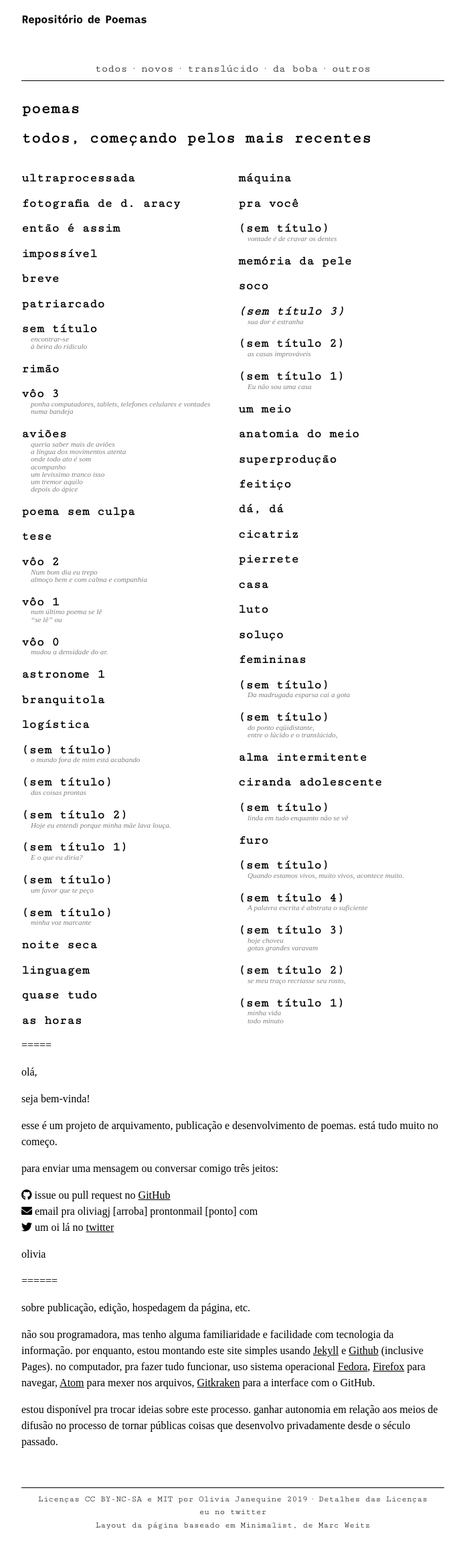
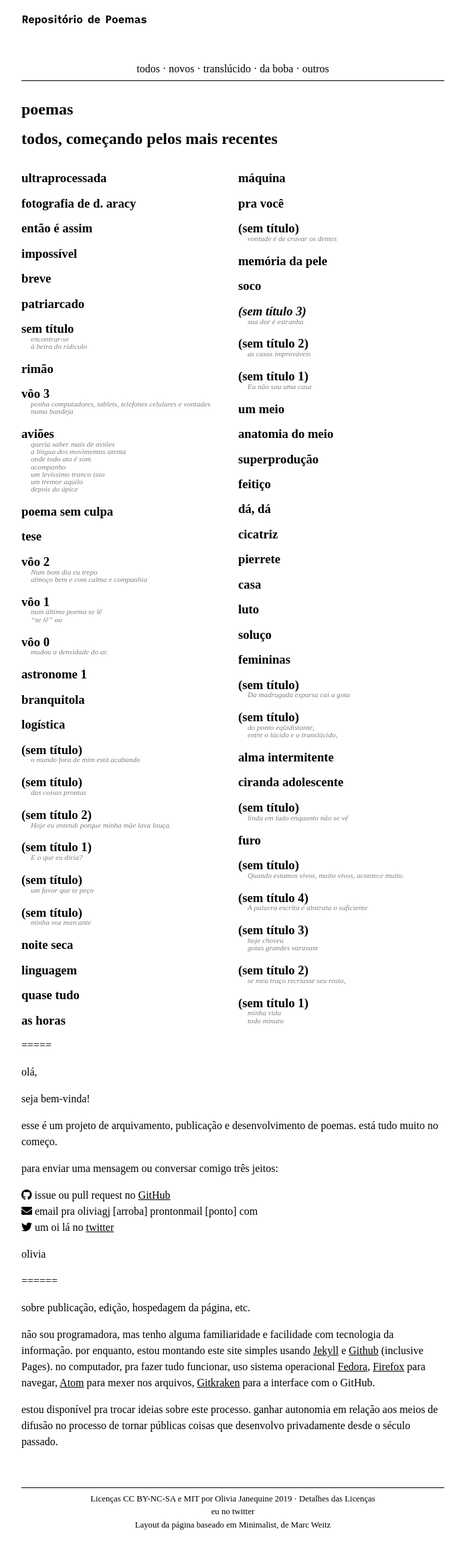
Before and after one commit to olivia-olivia/olivia-olivia.github.io, a Jekyll site: the page built from index.md, in a window 1280 px wide. Shown: the whole page at 67% size, without its empty margins (292-987 px from the left). Built offline with Jekyll 4.4.1, drawn with Linux system fonts in a browser that asks for light colours; nearby versions of some CDN libraries; some web fonts are replaced; comment, search, counter and statistics services are not loaded.

Commit message:
modifica fontes

```diff
--- a/_includes/head.html
+++ b/_includes/head.html
@@ -3,7 +3,7 @@
     <meta charset="utf-8">
     <link href="{{site.url}}{{site.baseurl}}/assets/css/style.css" type="text/css" rel="stylesheet"></link>
     <link rel="stylesheet" href="https://use.fontawesome.com/releases/v5.9.0/css/all.css" integrity="sha384-i1LQnF23gykqWXg6jxC2ZbCbUMxyw5gLZY6UiUS98LYV5unm8GWmfkIS6jqJfb4E" crossorigin="anonymous">
-    <link href="https://fonts.googleapis.com/css?family=Cutive+Mono|Gentium+Book+Basic&display=swap" rel="stylesheet">
+    <link href="https://fonts.googleapis.com/css?family=IBM+Plex+Mono|IBM+Plex+Serif&display=swap" rel="stylesheet">
     <script>var clicky_site_ids = clicky_site_ids || []; clicky_site_ids.push(101199866);</script>
     <script async src="//static.getclicky.com/js"></script>
     <meta content="{{site.description}}" name="description"></meta>
```
